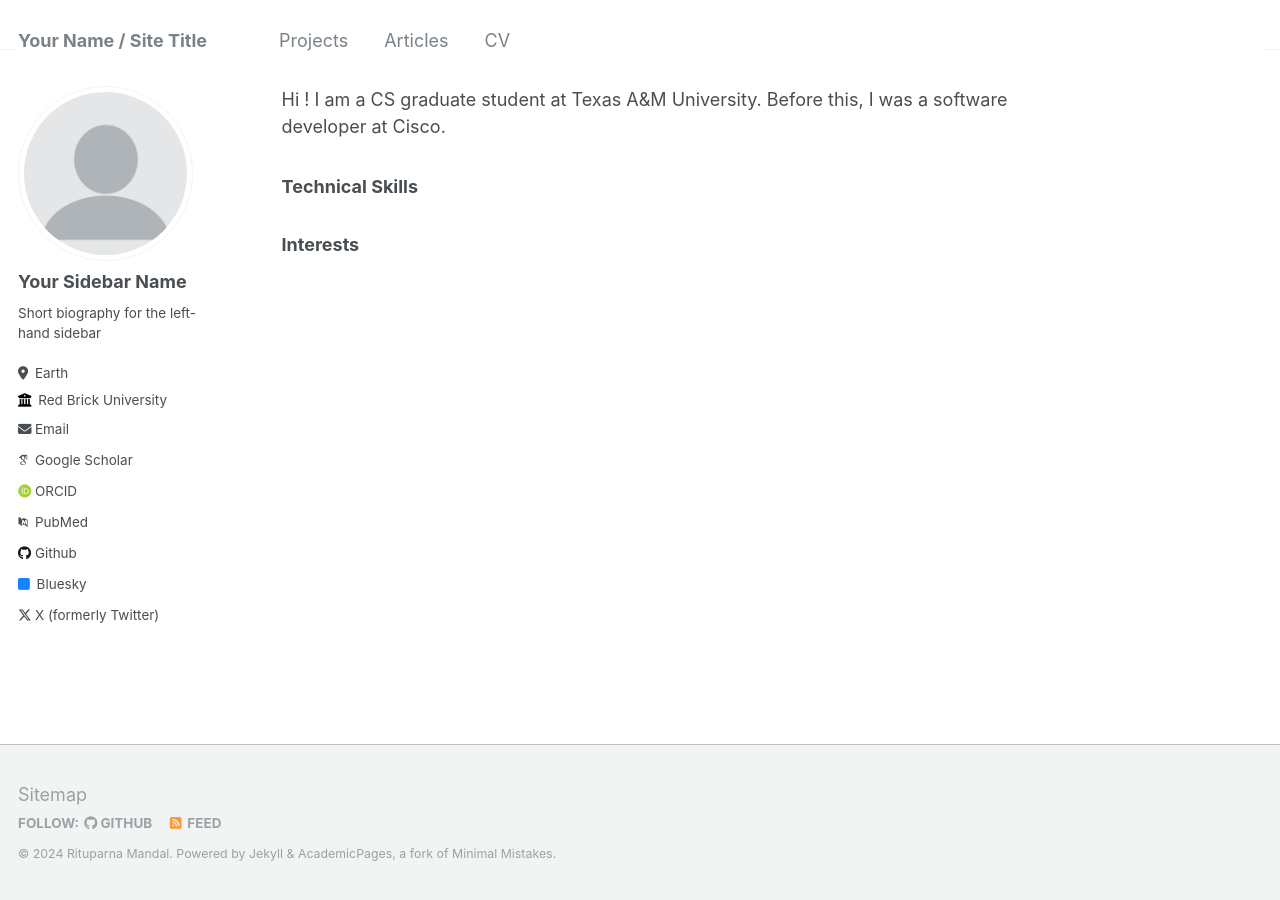
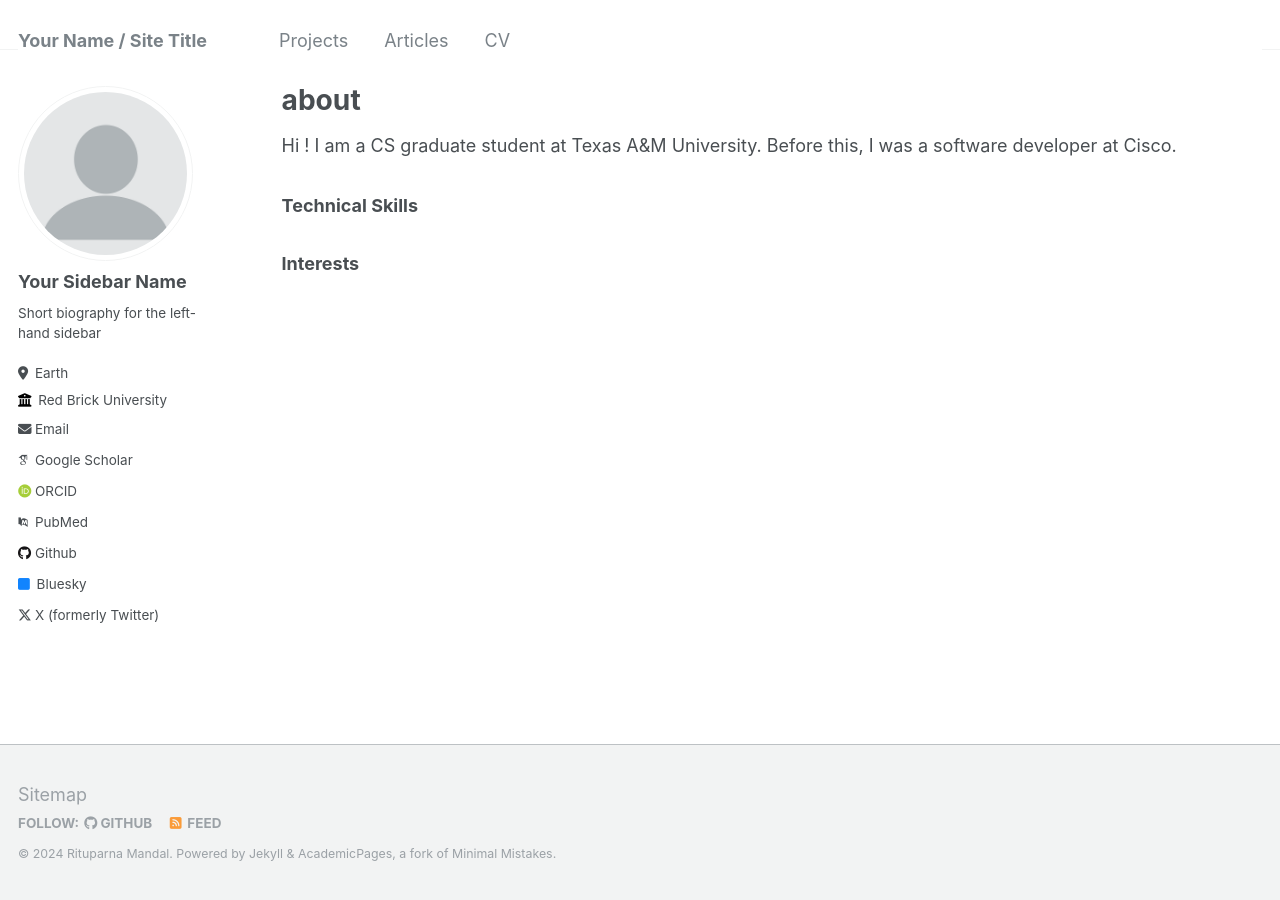
Before and after one commit to m-rit/m-rit.github.io, a Jekyll site: the page built from _pages/about.md, in a window 1280 px wide. Built offline with Jekyll 4.4.1, drawn with Linux system fonts in a browser that asks for light colours; some web fonts are replaced; our own code applies the rules of GitHub Pages for plain Markdown files.

Commit message:
Update about.md

```diff
--- a/_pages/about.md
+++ b/_pages/about.md
@@ -1,4 +1,9 @@
-
+---
+layout: archive
+title: "about"
+permalink: /about/
+author_profile: true
+---
 Hi !
 I am a CS graduate student at Texas A&M University. Before this, I was a software developer at Cisco.
 
```
